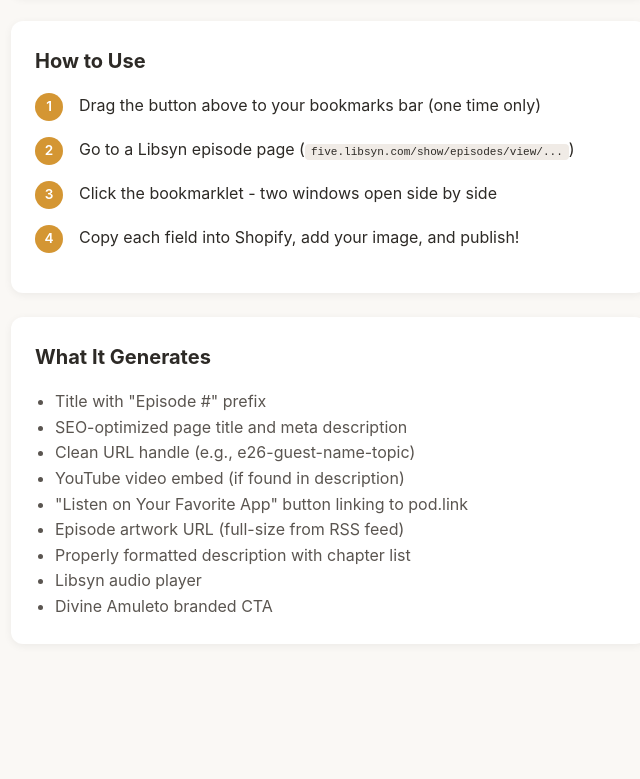
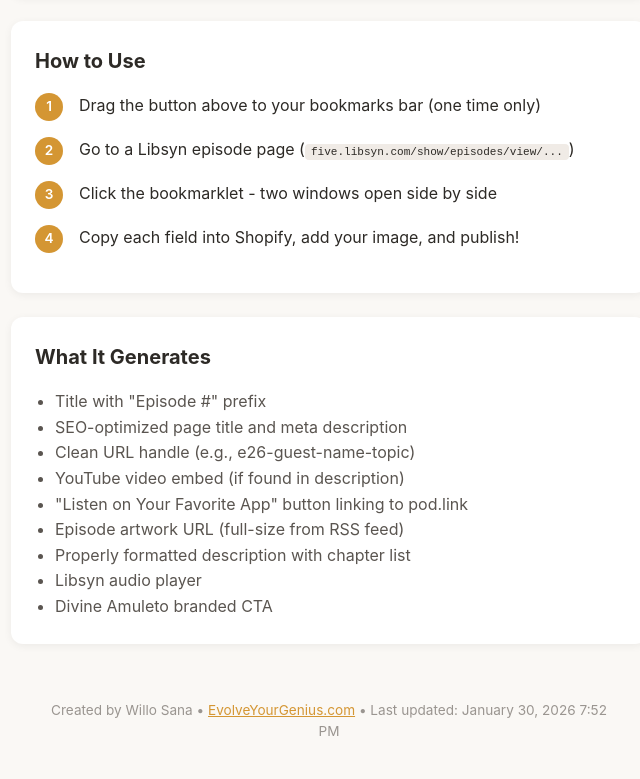
Before and after one commit to WilloLovesYou/libsyn-to-shopify-blog-post, a plain HTML site: page index.html in a window 1280 px wide. Shown: the part 510-1289 px from the top of the page, without its empty margins (311-951 px from the left). Before the commit the page ends 1210 px from the top, so only its background shows below. Drawn offline with Linux system fonts and the light colour scheme.

Commit message:
Add footer with creator credit and last updated timestamp

```diff
--- a/index.html
+++ b/index.html
@@ -100,6 +100,10 @@
                 <li>Divine Amuleto branded CTA</li>
             </ul>
         </div>
+
+        <footer style="text-align:center;padding:2rem;color:#9a9590;font-size:0.85rem;">
+            Created by Willo Sana • <a href="https://EvolveYourGenius.com" target="_blank" rel="noopener" style="color:#d49633;">EvolveYourGenius.com</a> • Last updated: January 30, 2026 7:52 PM
+        </footer>
     </div>
 
 <script>
```
